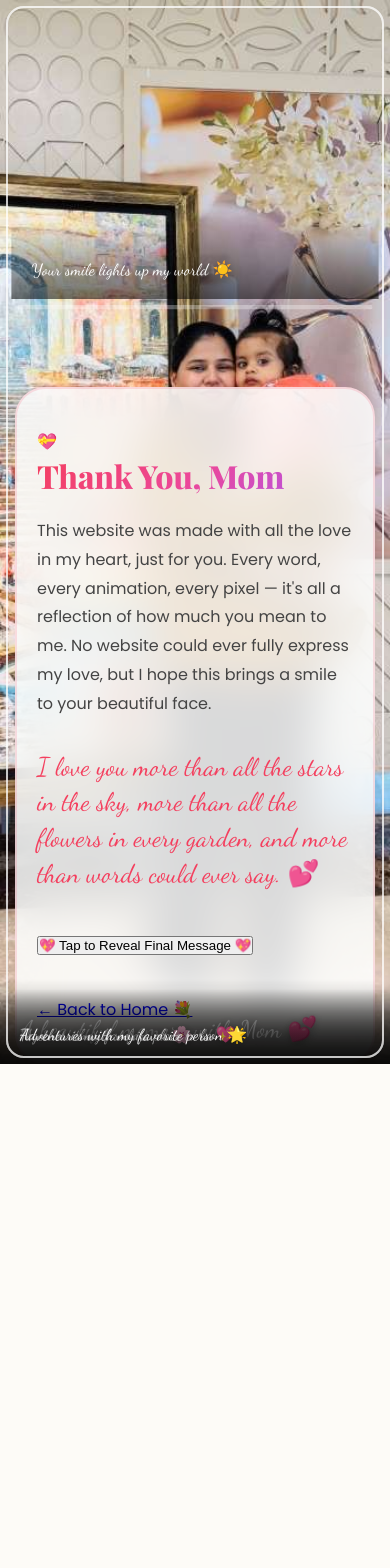
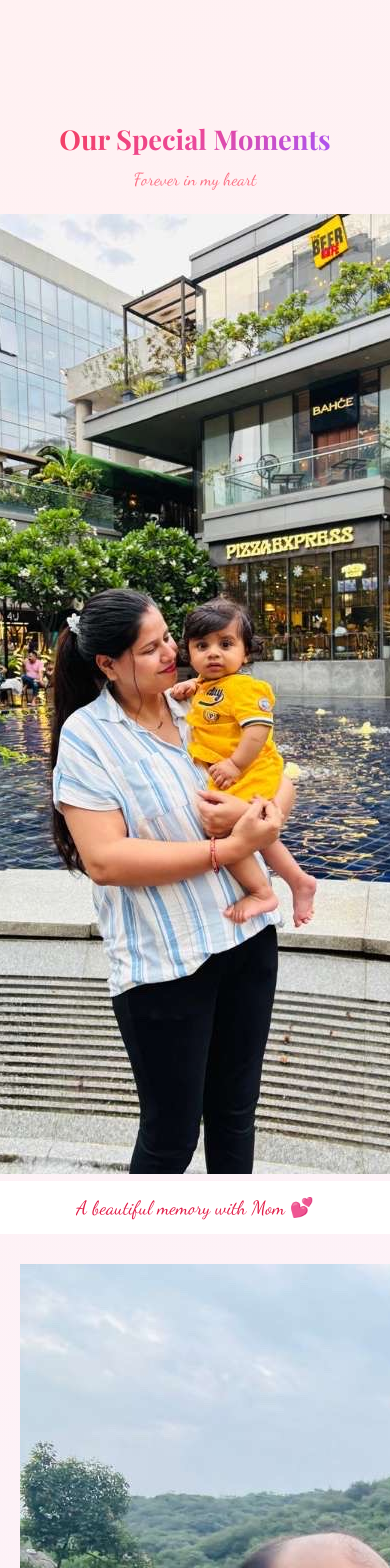
Before and after one commit to lumbri7/Happy-Mother-s-Day, a Next.js app: page /gallery-1 in a window 390 px wide. Shown: the top 1568 px of the page. Before the commit the page ends 1064 px from the top, so only its background shows below. Built offline with nearby package versions, Linux system fonts and the light colour scheme; a web font is replaced by a local one.

Commit message:
photos added update v3

```diff
--- a/src/app/gallery-1/page.tsx
+++ b/src/app/gallery-1/page.tsx
@@ -2,11 +2,10 @@
 
 import { motion } from "framer-motion";
 import Link from "next/link";
-import Image from "next/image";
 import { useState } from "react";
 import PageTransition from "@/components/PageTransition";
 
-const photos = [
+const photoData = [
   { src: "/assets/photo1.jpg", caption: "A beautiful memory with Mom 💕" },
   { src: "/assets/photo2.jpg", caption: "Moments that last forever 🌸" },
   { src: "/assets/photo3.jpg", caption: "Together is my favorite place to be 💖" },
@@ -22,221 +21,134 @@ export default function GalleryPage() {
       <style jsx>{`
         .gallery-container {
           min-height: 100vh;
-          padding: 120px 20px 0;
-          position: relative;
-          z-index: 1;
-        }
-        .gallery-header {
-          text-align: center;
-          margin-bottom: 60px;
-        }
-        .header-emoji {
-          font-size: 56px;
-          display: block;
-          margin-bottom: 12px;
-        }
-
-        .photos-layout {
-          max-width: 1100px;
+          padding: 120px 20px 80px;
+          max-width: 1200px;
           margin: 0 auto;
           display: flex;
           flex-direction: column;
-          gap: 40px;
-          padding-bottom: 80px;
+          align-items: center;
         }
 
-        /* Single Featured Photo Row */
-        .featured-row {
+        .gallery-header {
+          text-align: center;
+          margin-bottom: 50px;
+        }
+
+        .photos-grid {
+          width: 100%;
           display: flex;
-          justify-content: center;
+          flex-direction: column;
+          gap: 30px;
+          align-items: center;
+        }
+
+        /* 1 Featured Photo */
+        .featured-photo-box {
+          width: 90%;
+          max-width: 700px;
+          border-radius: 40px;
+          overflow: hidden;
+          box-shadow: 0 25px 60px rgba(244, 63, 94, 0.2);
+          border: 2px solid white;
+          background: #ffe4e6;
+        }
+        .featured-photo-box img {
+          width: 100%;
+          height: auto;
+          display: block;
+          transition: transform 0.6s ease;
+        }
+
+        /* 2 Pairs of Photos */
+        .pairs-container {
+          width: 100%;
+          display: flex;
+          flex-direction: column;
+          gap: 30px;
+        }
+        .photo-pair {
+          display: grid;
+          grid-template-columns: 1fr 1fr;
+          gap: 20px;
           width: 100%;
         }
-        .featured-wrapper {
-          width: 80%;
-          max-width: 800px;
-          position: relative;
+        .small-photo-box {
           border-radius: 40px;
           overflow: hidden;
-          aspect-ratio: 16/10;
-          box-shadow: 0 25px 60px rgba(244, 63, 94, 0.2);
-          background: var(--color-rose-100);
-          border: 1px solid rgba(255, 255, 255, 0.4);
+          box-shadow: 0 15px 40px rgba(244, 63, 94, 0.15);
+          border: 2px solid white;
+          background: #ffe4e6;
+          aspect-ratio: 4/5;
+        }
+        .small-photo-box img {
+          width: 100%;
+          height: 100%;
+          object-fit: cover;
+          display: block;
+          transition: transform 0.6s ease;
         }
 
-        /* Duo Row (Pairs) */
-        .duo-row {
-          display: grid;
-          grid-template-columns: 1fr 1fr;
-          gap: 30px;
-          width: 100%;
-        }
-        .photo-wrapper {
-          position: relative;
-          border-radius: 36px;
-          overflow: hidden;
-          aspect-ratio: 4/5;
-          box-shadow: 0 20px 45px rgba(244, 63, 94, 0.12);
-          background: var(--color-rose-100);
-          border: 1px solid rgba(255, 255, 255, 0.3);
+        .photo-box:hover img {
+          transform: scale(1.05);
         }
 
-        .photo-caption-overlay {
-          position: absolute;
-          bottom: 0;
-          left: 0;
-          right: 0;
-          padding: 36px 20px 20px;
-          background: linear-gradient(transparent, rgba(0, 0, 0, 0.55));
-          z-index: 2;
-        }
-        .photo-caption {
+        .caption {
+          padding: 15px;
+          text-align: center;
           font-family: var(--font-script);
-          font-size: clamp(1rem, 2.5vw, 1.3rem);
-          color: white;
-          text-shadow: 0 2px 8px rgba(0, 0, 0, 0.3);
-        }
-        .photo-frame-border {
-          position: absolute;
-          inset: 6px;
-          border: 2px solid rgba(255, 255, 255, 0.3);
-          border-radius: 18px;
-          pointer-events: none;
-          z-index: 3;
+          font-size: 1.2rem;
+          color: var(--color-rose-600);
+          background: white;
         }
 
-        /* Final Section with Gradient Pink Background */
+        /* Final Section */
         .final-section {
+          width: 100%;
+          margin-top: 80px;
+          padding: 100px 20px;
           text-align: center;
-          padding: 120px 20px 100px;
-          width: 100%;
-          background: linear-gradient(to bottom, transparent, var(--color-rose-100), var(--color-pink-100));
-          margin-top: 40px;
-          position: relative;
+          background: linear-gradient(to bottom, transparent, #ffe4e6, #fce7f3);
+          border-radius: 60px;
         }
         .final-card {
-          max-width: 750px;
+          max-width: 800px;
           margin: 0 auto;
-          padding: 60px 40px;
-          background: rgba(255, 255, 255, 0.85);
+          padding: 50px 30px;
+          background: rgba(255, 255, 255, 0.8);
           backdrop-filter: blur(20px);
-          border: 2px solid rgba(244, 63, 94, 0.15);
           border-radius: 40px;
-          box-shadow: 0 25px 70px rgba(244, 63, 94, 0.15);
+          box-shadow: 0 20px 50px rgba(244, 63, 94, 0.1);
         }
-        .final-emoji {
-          font-size: 72px;
-          display: block;
-          margin-bottom: 24px;
-        }
-        .final-title {
-          font-family: var(--font-display);
-          font-size: clamp(2rem, 6vw, 3.5rem);
-          font-weight: 900;
-          margin-bottom: 20px;
-          color: var(--color-rose-600);
-          letter-spacing: -0.01em;
-        }
-        .final-message {
-          font-family: var(--font-body);
-          font-size: clamp(1rem, 2.5vw, 1.25rem);
-          color: #444;
-          line-height: 1.8;
-          margin-bottom: 30px;
-          max-width: 600px;
-          margin-left: auto;
-          margin-right: auto;
-        }
-        .final-script {
-          font-family: var(--font-script);
-          font-size: clamp(1.6rem, 5vw, 2.8rem);
-          color: var(--color-rose-500);
-          margin-bottom: 40px;
-          line-height: 1.4;
-        }
+
         .reveal-button {
-          display: inline-flex;
-          align-items: center;
-          gap: 12px;
-          padding: 20px 40px;
-          background: linear-gradient(135deg, var(--color-rose-400), var(--color-pink-500), var(--color-purple-500));
+          padding: 18px 36px;
+          background: linear-gradient(135deg, #fb7185, #ec4899);
           color: white;
           border: none;
-          border-radius: 60px;
-          font-family: var(--font-body);
+          border-radius: 50px;
           font-weight: 700;
-          font-size: 18px;
           cursor: pointer;
-          box-shadow: 0 12px 40px rgba(244, 63, 94, 0.5);
-          transition: all 0.4s cubic-bezier(0.175, 0.885, 0.32, 1.275);
-          margin-bottom: 20px;
+          font-size: 1.1rem;
+          box-shadow: 0 10px 25px rgba(244, 63, 94, 0.4);
+          margin-top: 20px;
         }
-        .reveal-button:hover {
-          transform: translateY(-5px) scale(1.02);
-          box-shadow: 0 18px 50px rgba(244, 63, 94, 0.6);
-        }
-        .home-link {
-          display: inline-flex;
-          align-items: center;
-          gap: 10px;
-          padding: 16px 32px;
-          background: transparent;
-          color: var(--color-rose-600);
-          text-decoration: none;
-          border: 2px solid var(--color-rose-300);
-          border-radius: 50px;
-          font-family: var(--font-body);
-          font-weight: 700;
-          font-size: 15px;
-          transition: all 0.3s ease;
-        }
-        .home-link:hover {
-          background: var(--color-rose-50);
-          border-color: var(--color-rose-500);
-          transform: translateY(-2px);
-        }
-        .fireworks {
+
+        .fireworks-overlay {
           position: fixed;
-          inset: 0;
+          top: 0;
+          left: 0;
+          width: 100%;
+          height: 100%;
           pointer-events: none;
-          z-index: 100;
-          overflow: hidden;
-        }
-        .firework-emoji {
-          position: absolute;
-          font-size: 36px;
+          z-index: 1000;
         }
 
         @media (max-width: 768px) {
-          .gallery-container {
-            padding: 60px 15px 0;
+          .photo-pair {
+            grid-template-columns: 1fr;
           }
-          .gallery-header {
-            margin-bottom: 40px;
-          }
-          .header-emoji {
-            font-size: 44px;
-          }
-          .featured-wrapper {
+          .featured-photo-box {
             width: 100%;
-            aspect-ratio: 4/3;
-          }
-          .duo-row {
-            grid-template-columns: 1fr;
-            gap: 24px;
-          }
-          .photo-wrapper {
-            aspect-ratio: 4/5;
-          }
-          .final-section {
-            padding: 80px 15px 60px;
-          }
-          .final-card {
-            padding: 40px 20px;
-            border-radius: 30px;
-          }
-          .reveal-button {
-            padding: 16px 32px;
-            font-size: 16px;
           }
         }
       `}</style>
@@ -244,205 +156,110 @@ export default function GalleryPage() {
       <div className="gallery-container">
         <motion.div
           className="gallery-header"
-          initial={{ opacity: 0, y: -30 }}
+          initial={{ opacity: 0, y: -20 }}
           animate={{ opacity: 1, y: 0 }}
-          transition={{ duration: 0.8 }}
         >
-          <motion.span
-            className="header-emoji"
-            animate={{ rotate: [0, -10, 10, 0] }}
-            transition={{ repeat: Infinity, duration: 3 }}
-          >
-            📸
-          </motion.span>
-          <h1 className="section-title gradient-text">Our Precious Memories</h1>
-          <p className="section-subtitle">A lifetime of love, captured in moments</p>
+          <h1 className="section-title gradient-text">Our Special Moments</h1>
+          <p className="section-subtitle">Forever in my heart</p>
         </motion.div>
 
-        <div className="photos-layout">
-          {/* Row 1: Single Featured Photo */}
-          <div className="featured-row">
+        <div className="photos-grid">
+          {/* 1. Featured Single Photo */}
           <motion.div
-              className="featured-wrapper"
+            className="featured-photo-box photo-box"
             initial={{ opacity: 0, scale: 0.9 }}
             whileInView={{ opacity: 1, scale: 1 }}
-              viewport={{ once: true, margin: "-50px" }}
-              transition={{ duration: 0.8, ease: "easeOut" }}
-              whileHover={{ y: -10, boxShadow: "0 30px 60px rgba(244, 63, 94, 0.25)" }}
+            viewport={{ once: true }}
           >
-              <Image
-                src={photos[0].src}
-                alt={photos[0].caption}
-                fill
-                style={{ objectFit: "cover" }}
-                sizes="(max-width: 768px) 100vw, 800px"
-              />
-              <div className="photo-frame-border" />
-              <div className="photo-caption-overlay">
-                <p className="photo-caption" style={{ fontSize: "1.5rem" }}>{photos[0].caption}</p>
-              </div>
+            <img src={photoData[0].src} alt="Mom" />
+            <div className="caption">{photoData[0].caption}</div>
           </motion.div>
-          </div>
 
-          {/* Row 2: Pair 1 */}
-          <div className="duo-row">
-            {photos.slice(1, 3).map((photo, index) => (
+          <div className="pairs-container">
+            {/* 2. First Pair */}
+            <div className="photo-pair">
+              {photoData.slice(1, 3).map((photo, i) => (
                 <motion.div
-                key={index + 1}
-                className="photo-wrapper"
-                initial={{ opacity: 0, y: 50 }}
+                  key={i}
+                  className="small-photo-box photo-box"
+                  initial={{ opacity: 0, y: 30 }}
                   whileInView={{ opacity: 1, y: 0 }}
-                viewport={{ once: true, margin: "-50px" }}
-                transition={{ duration: 0.7, delay: index * 0.2 }}
-                whileHover={{ y: -8, scale: 1.02, boxShadow: "0 20px 40px rgba(244, 63, 94, 0.2)" }}
+                  viewport={{ once: true }}
+                  transition={{ delay: i * 0.2 }}
                 >
-                <Image
-                  src={photo.src}
-                  alt={photo.caption}
-                  fill
-                  style={{ objectFit: "cover" }}
-                  sizes="(max-width: 768px) 100vw, 500px"
-                />
-                <div className="photo-frame-border" />
-                <div className="photo-caption-overlay">
-                  <p className="photo-caption">{photo.caption}</p>
-                </div>
+                  <img src={photo.src} alt="Mom" />
+                  <div className="caption">{photo.caption}</div>
                 </motion.div>
               ))}
             </div>
 
-          {/* Row 3: Pair 2 */}
-          <div className="duo-row">
-            {photos.slice(3, 5).map((photo, index) => (
+            {/* 3. Second Pair */}
+            <div className="photo-pair">
+              {photoData.slice(3, 5).map((photo, i) => (
                 <motion.div
-                key={index + 3}
-                className="photo-wrapper"
-                initial={{ opacity: 0, y: 50 }}
+                  key={i}
+                  className="small-photo-box photo-box"
+                  initial={{ opacity: 0, y: 30 }}
                   whileInView={{ opacity: 1, y: 0 }}
-                viewport={{ once: true, margin: "-50px" }}
-                transition={{ duration: 0.7, delay: index * 0.2 }}
-                whileHover={{ y: -8, scale: 1.02, boxShadow: "0 20px 40px rgba(244, 63, 94, 0.2)" }}
+                  viewport={{ once: true }}
+                  transition={{ delay: i * 0.2 }}
                 >
-                <Image
-                  src={photo.src}
-                  alt={photo.caption}
-                  fill
-                  style={{ objectFit: "cover" }}
-                  sizes="(max-width: 768px) 100vw, 500px"
-                />
-                <div className="photo-frame-border" />
-                <div className="photo-caption-overlay">
-                  <p className="photo-caption">{photo.caption}</p>
-                </div>
+                  <img src={photo.src} alt="Mom" />
+                  <div className="caption">{photo.caption}</div>
                 </motion.div>
               ))}
             </div>
           </div>
+        </div>
 
-        {/* Final Section with Gradient Pink Background */}
-        <motion.div
-          className="final-section"
-          initial={{ opacity: 0 }}
-          whileInView={{ opacity: 1 }}
-          viewport={{ once: true }}
-          transition={{ duration: 1.2 }}
-        >
+        <motion.div className="final-section">
           <div className="final-card">
-            <motion.span
-              className="final-emoji"
-              animate={{
-                scale: [1, 1.15, 1, 1.15, 1],
-                rotate: [0, 5, -5, 5, 0],
-              }}
-              transition={{ repeat: Infinity, duration: 2, repeatDelay: 1 }}
-            >
-              💝
-            </motion.span>
-
-            <h2 className="final-title gradient-text">Thank You, Mom</h2>
-
-            <p className="final-message">
-              This website was made with all the love in my heart, just for you.
-              Every word, every animation, every pixel — it&apos;s all a reflection of
-              how much you mean to me. No website could ever fully express my love,
-              but I hope this brings a smile to your beautiful face.
-            </p>
-
-            <p className="final-script">
-              I love you more than all the stars in the sky,
-              more than all the flowers in every garden,
-              and more than words could ever say. 💕
+            <h2 className="section-title gradient-text">I Love You, Mom</h2>
+            <p style={{ fontSize: "1.2rem", color: "#666", marginBottom: "30px" }}>
+              Thank you for being the most amazing person in my life.
             </p>
 
             {!showFinal && (
-              <motion.button
-                className="reveal-button"
-                onClick={() => setShowFinal(true)}
-                whileHover={{ scale: 1.05 }}
-                whileTap={{ scale: 0.95 }}
-              >
-                💖 Tap to Reveal Final Message 💖
-              </motion.button>
+              <button className="reveal-button" onClick={() => setShowFinal(true)}>
+                💝 Tap to See Final Message 💝
+              </button>
             )}
 
             {showFinal && (
               <motion.div
-                initial={{ opacity: 0, scale: 0.8 }}
+                initial={{ opacity: 0, scale: 0.5 }}
                 animate={{ opacity: 1, scale: 1 }}
-                transition={{ type: "spring", stiffness: 200 }}
               >
-                <motion.p
-                  className="final-script"
-                  style={{ fontSize: "clamp(1.8rem, 6vw, 3.2rem)", marginBottom: "16px" }}
-                  animate={{
-                    color: ["#f43f5e", "#ec4899", "#a855f7", "#f43f5e"],
-                  }}
-                  transition={{ repeat: Infinity, duration: 3 }}
-                >
-                  Happy Mother&apos;s Day, Mom! 🌸💐🌷
-                </motion.p>
-                <motion.p
+                <p style={{ fontFamily: "var(--font-script)", fontSize: "3rem", color: "#f43f5e", margin: "20px 0" }}>
+                  Happy Mother&apos;s Day!
+                </p>
+                <p style={{ fontSize: "1.1rem", color: "#444" }}>
+                  You are the best mom in the whole world! ♾️❤️
+                </p>
+                <div className="fireworks-overlay">
+                  {Array.from({ length: 15 }).map((_, i) => (
+                    <motion.div
+                      key={i}
                       style={{
-                    fontFamily: "var(--font-body)",
-                    fontSize: "clamp(1rem, 2.5vw, 1.25rem)",
-                    color: "#666",
-                    marginBottom: "32px",
-                  }}
-                  initial={{ opacity: 0 }}
-                  animate={{ opacity: 1 }}
-                  transition={{ delay: 0.5 }}
-                >
-                  You are loved beyond measure. Today, tomorrow, and always. ♾️❤️
-                </motion.p>
-
-                <div className="fireworks">
-                  {Array.from({ length: 20 }).map((_, i) => (
-                    <motion.span
-                      key={i}
-                      className="firework-emoji"
-                      style={{
-                        top: `${10 + Math.random() * 80}%`,
-                        left: `${5 + Math.random() * 90}%`,
+                        position: "absolute",
+                        left: `${Math.random() * 100}%`,
+                        top: `${Math.random() * 100}%`,
+                        fontSize: "2rem"
                       }}
                       initial={{ scale: 0, opacity: 0 }}
-                      animate={{ scale: [0, 1.8, 0], opacity: [0, 1, 0] }}
-                      transition={{
-                        delay: i * 0.15,
-                        duration: 2,
-                        repeat: Infinity,
-                        repeatDelay: 2,
-                      }}
+                      animate={{ scale: [0, 1.5, 0], opacity: [0, 1, 0] }}
+                      transition={{ delay: i * 0.2, duration: 2, repeat: Infinity }}
                     >
-                      {["🎆", "✨", "💖", "🌸", "💕", "🎉", "🌟", "💐", "🌺", "🌷", "🌹"][i % 11]}
-                    </motion.span>
+                      {["✨", "💖", "🎆", "🌸", "🎉"][i % 5]}
+                    </motion.div>
                   ))}
                 </div>
               </motion.div>
             )}
 
             <div style={{ marginTop: "40px" }}>
-              <Link href="/" className="home-link">
-                ← Back to Home 💐
+              <Link href="/" className="home-link" style={{ color: "#f43f5e", textDecoration: "none", fontWeight: "bold" }}>
+                ← Back to Home
               </Link>
             </div>
           </div>
```
Lines whose indentation alone changed are shown as unchanged.
